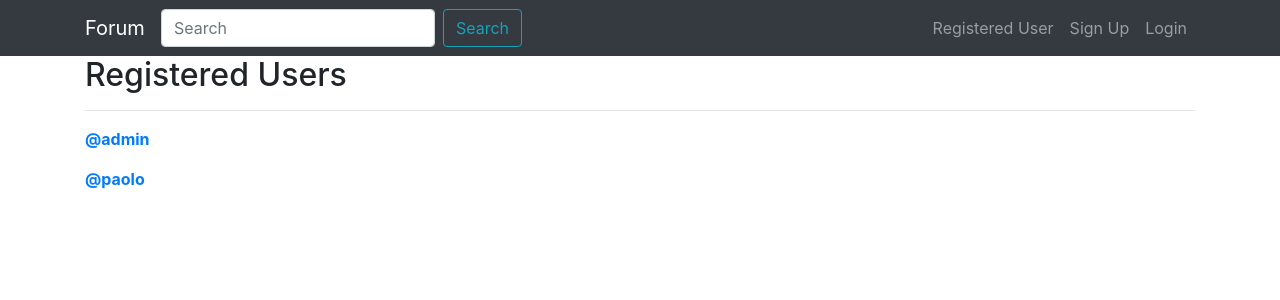
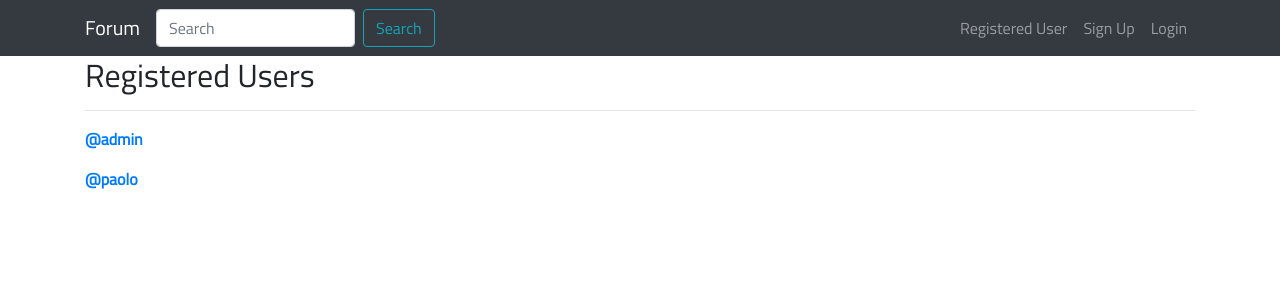
Before and after one commit to Plaoo/django_forum, a Django app: template django_forum/core/templates/core/users.html in a window 1280 px wide. Shown: the top 300 px of the page. Run offline with Django 3.2, Linux system fonts and the light colour scheme; the template is opened without the code that fills it: values that come from a table or form of the project are taken from there, others are empty; data comes from the database, SQL or seed files in the repository; some libraries are stand-ins or nearby versions.

Commit message:
Added css and font

```diff
--- a/django_forum/django_forum/settings.py
+++ b/django_forum/django_forum/settings.py
@@ -128,7 +128,10 @@ EMAIL_BACKEND = 'django.core.mail.backends.console.EmailBackend'
 # Static files (CSS, JavaScript, Images)
 # https://docs.djangoproject.com/en/2.0/howto/static-files/
 
+STATICFILES_DIRS = [os.path.join(os.path.dirname(BASE_DIR), 'static_storage')]
+
 STATIC_URL = '/static/'
+
 MEDIA_ROOT =  os.path.join(os.path.dirname(BASE_DIR), 'media-serve')
 MEDIA_URL = '/media/'
 LOGIN_REDIRECT_URL = '/'
--- a/django_forum/templates/base.html
+++ b/django_forum/templates/base.html
@@ -1,3 +1,4 @@
+{% load static %}
 <!doctype html>
 <html lang="en">
 
@@ -5,10 +6,12 @@
   <!-- Required meta tags -->
   <meta charset="utf-8">
   <meta name="viewport" content="width=device-width, initial-scale=1, shrink-to-fit=no">
-
   <!-- Bootstrap CSS -->
   <link rel="stylesheet" href="https://stackpath.bootstrapcdn.com/bootstrap/4.1.2/css/bootstrap.min.css" integrity="sha384-Smlep5jCw/wG7hdkwQ/Z5nLIefveQRIY9nfy6xoR1uRYBtpZgI6339F5dgvm/e9B"
     crossorigin="anonymous">
+    <!--font-->
+  <link href="https://fonts.googleapis.com/css?family=Titillium+Web" rel="stylesheet">
+  <link rel="stylesheet" href="{% static 'css/forum_p.css' %}">
 
   <title>{% block head_title %}Django Forum Project{% endblock head_title %}</title>
 </head>
--- /dev/null
+++ b/static_storage/css/forum_p.css
@@ -0,0 +1,3 @@
+body{
+    font-family: 'Titillium Web', sans-serif;
+}
```
